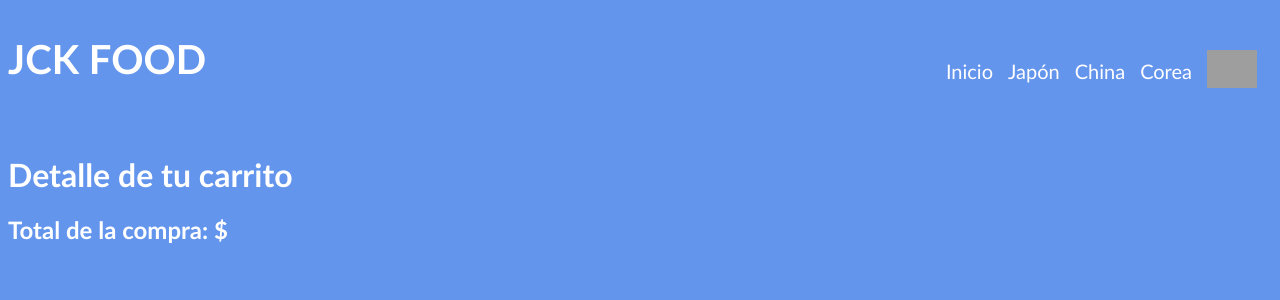
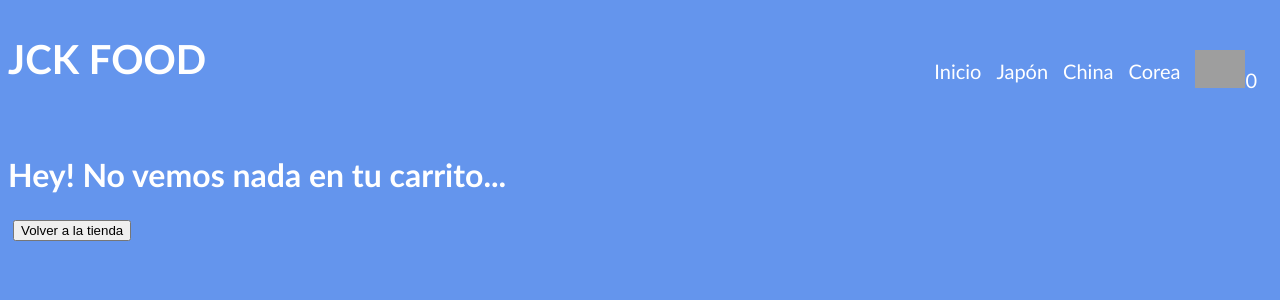
Before and after one commit to MatiasOubina/ecommerce-matias-oubina, a React (Create React App) app: page /carrito in a window 1280 px wide. Shown: the top 300 px of the page. Built offline with nearby package versions, Linux system fonts and the light colour scheme; grey boxes are pictures that could not be loaded.

Commit message:
Octava Entrega

```diff
--- a/src/components/Cart/Carrito.js
+++ b/src/components/Cart/Carrito.js
@@ -1,16 +1,40 @@
 import { useContext } from "react"
 import { contexto } from "./CartContext"
+import { Link } from "react-router-dom"
+import "./carrito.css"
 
 const Carrito = () => {
 
-  const  {precio_total}= useContext(contexto)
+  const  {cart, eliminarDelCarrito, totalPagar, vaciarCarrito}= useContext(contexto)
 
   return (
-    <>
-      <h1>Detalle de tu carrito</h1>
+    <div className="carrito_container">
+      {cart.length > 0 ?
+        <>
+        {cart.map((item) =>
+        <div key={item.producto.id} className="carritoLleno">
+          <img src={item.producto.foto} alt={item.producto.name} />
+          <h3>{item.producto.name}</h3>
+          <h3>Cantidad: {item.quantity}</h3>
+          <h3>Precio (unidad): $ {item.producto.price}</h3>
+          <h3>Total: $ {(item.quantity)* (item.producto.price)}</h3>
+          <button onClick={ () => eliminarDelCarrito(item.producto.id)}>Eliminar</button>
 
-      <h2>Total de la compra: $ {precio_total}</h2>
-    </>
+        </div>
+        )}
+        <div className="montoPagar">
+        <h3>Total a pagar: $ {totalPagar()}</h3>
+        <button onClick={vaciarCarrito}>Vaciar Carrito</button>
+        <button>Pagar</button>
+        </div>
+        </>
+      : <div className="carritoVacio">
+          <h1>Hey! No vemos nada en tu carrito... </h1>
+            <Link to={"/"}>
+              <button>Volver a la tienda</button>
+            </Link>
+        </div>}
+    </div>
 
   )
 }
--- a/src/components/Cart/CartContext.js
+++ b/src/components/Cart/CartContext.js
@@ -10,35 +10,43 @@ const MiCustomProvider = ({children}) =>{
 
     const agregarAlCarrito = (producto, quantity) =>{
         if(estaEnCarrito(producto.id)){
-            const newCart = [...cart];
-            for (const element of newCart){
-                if(element.producto.id == producto.id){
-                    producto.quantity = producto.quantity + quantity;
+            const actualizarCarrito = [...cart];
+            // for (const element of actualizarCarrito){
+            //     if(element.producto.id == producto.id){
+            //         producto.quantity = producto.quantity + quantity;
+            //     }
+            // }
+            actualizarCarrito.forEach((e) =>{
+                if(e.producto.id === producto.id){
+                    e.quantity += quantity;
                 }
-            }
-            setCart(newCart)
+            })
+            setCart(actualizarCarrito)
         } else{
-            setCart([
-                ...cart,{
-                    producto: producto,
-                    quantity: quantity,
-                }
-            ])
+            setCart([...cart, {producto, quantity}])
         }
     }
     const eliminarDelCarrito = (id) =>{
-        const newCart = [...cart].map(element => element.id !== id);
-        setCart(newCart);
+        const actualizarCarrito = cart.filter(e => e.producto.id !== id);  //[...cart].map
+        setCart(actualizarCarrito);
     }
     const vaciarCarrito = () =>{
         setCart([])
     }
-    const estaEnCarrito = (producto) => {
-        return cart.find(el => el.id === producto)
+    const estaEnCarrito = (id) => {
+        return cart.find(e => e.producto.id === id)
+    }
+
+    const iconCart = () => {
+        return cart.reduce((acum, value) => acum + value.quantity, 0);
+    }
+
+    const totalPagar = () =>{
+        return cart.reduce((acum, value) => (acum + (value.quantity * value.producto.price)),0)
     }
 
     return(
-        <Provider value={{cart, agregarAlCarrito, eliminarDelCarrito, vaciarCarrito} }>
+        <Provider value={{cart, agregarAlCarrito, eliminarDelCarrito, vaciarCarrito, totalPagar, iconCart} }>
             {children}
         </Provider>
     )
--- a/src/components/Cart/CartWidget.js
+++ b/src/components/Cart/CartWidget.js
@@ -1,10 +1,15 @@
 import "./cartWidget.css"
+import { contexto } from "./CartContext"
+import { useContext } from "react"
 
 const CartWidget = () =>{
+
+    const {iconCart} = useContext(contexto)
 
     return(
         <>
             <img className="cart" src='https://cdn0.iconfinder.com/data/icons/typicons-2/24/shopping-cart-256.png' alt="" />
+            {iconCart()}
         </>
     )
 }
--- /dev/null
+++ b/src/components/Cart/carrito.css
@@ -0,0 +1,11 @@
+.carritoLleno{
+    width: 100%;
+    border: 1px solid goldenrod;
+    display: flex;
+    flex-direction: row;
+    justify-content: space-between;
+}
+
+.montoPagar{
+    float: right;
+}
--- a/src/components/Container/ItemDetail.js
+++ b/src/components/Container/ItemDetail.js
@@ -16,7 +16,7 @@ const ItemDetail = ({producto}) => {
 
   return (
     <>
-      <div  id= {producto.id}>
+      <div id= {producto.id}>
         <h2>{producto.name}</h2>
         <p>{producto.description}</p>
         <img src={producto.foto} alt={producto.name} />
```
